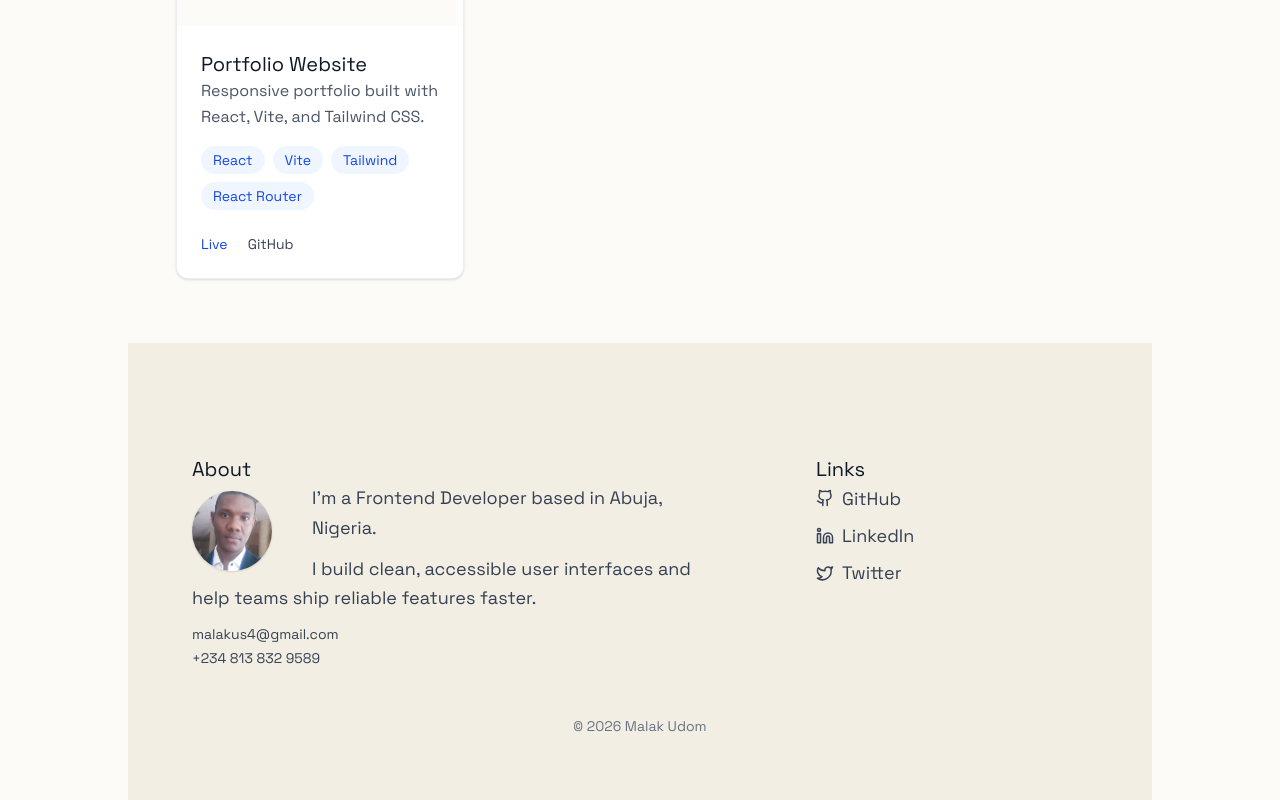
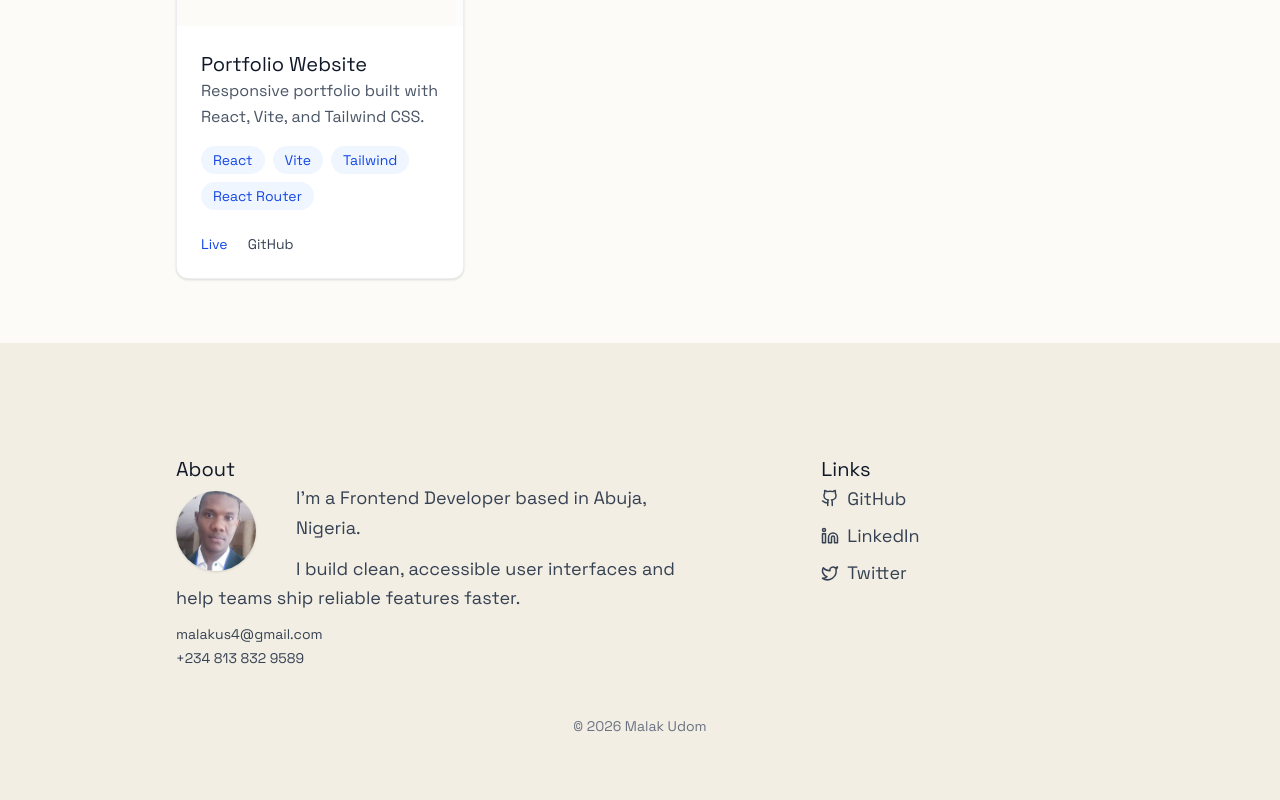
Before and after one commit to malakus4/portfolio-react, a React (Vite) app: page / in a window 1280 px wide. Shown: the part 1638-2438 px from the top of the page. Built offline with nearby package versions, Linux system fonts and the light colour scheme.

Commit message:
refactor(footer): apply .container-page utility for consistent spacing

```diff
--- a/src/components/footer/Footer.jsx
+++ b/src/components/footer/Footer.jsx
@@ -1,26 +1,21 @@
-import React from 'react'
-import FooterCopyright from './FooterCopyright'
-import FooterAbout from './FooterAbout'
-import FooterLinks from './FooterLinks'
-import FooterContactCard from './FooterContactCard'
-import FooterConnectCard from './FooterConnectCard'
+import FooterAbout from "./FooterAbout";
+import FooterLinks from "./FooterLinks";
+import FooterCopyright from "./FooterCopyright";
 
 function Footer() {
   return (
+    <footer className="bg-base-200  py-16">
+      {/* About + Links */}
+      <div className="container-page py-12 grid gap-10 lg:grid-cols-3">
+        <div className="col-span-1 lg:col-span-2">
+          <FooterAbout />
+        </div>
+        <FooterLinks />
+      </div>
 
-    <footer className="bg-base-200 container-page py-16">
-
-      {/* About + Links */}
-      <div className=" max-w-5xl mx-auto px-4 py-12 grid gap-10 lg:grid-cols-3">
-            <div className="col-span-1 lg:col-span-2">
-              <FooterAbout/>
-            </div>
-              <FooterLinks/>
-          </div>
-
-      <FooterCopyright/>
+      <FooterCopyright />
     </footer>
-  )
+  );
 }
 
-export default Footer
+export default Footer;
```
